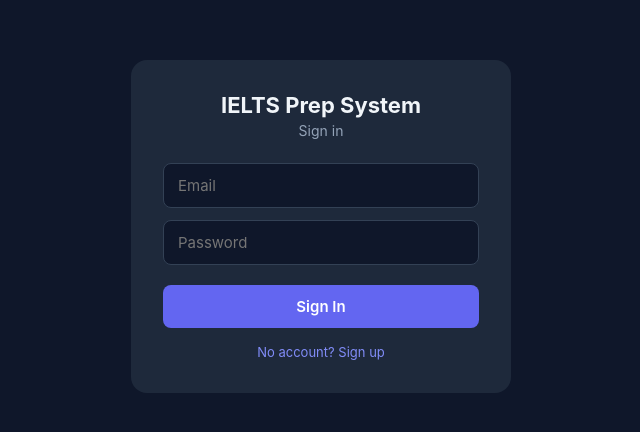
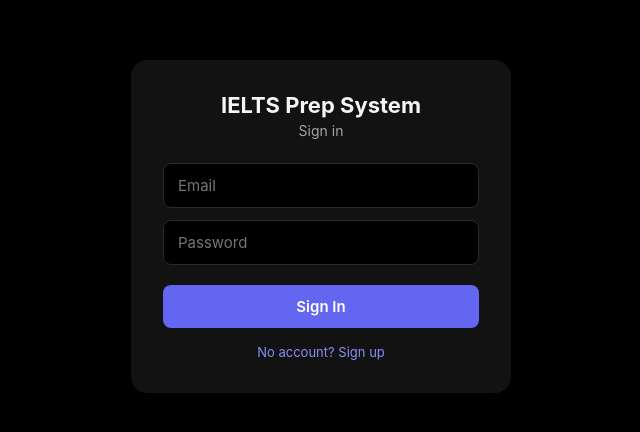
Before and after one commit to BigDebzz/IELTS-Prep-App, a React (Create React App) app: page / in a window 1280 px wide. Shown: the part 174-606 px from the top of the page, without its empty margins (319-959 px from the left). Built offline with nearby package versions, Linux system fonts and the light colour scheme; no server answers.

Commit message:
Update AuthScreen.jsx

```diff
--- a/src/components/AuthScreen.jsx
+++ b/src/components/AuthScreen.jsx
@@ -40,14 +40,14 @@ export default function AuthScreen() {
 }
 
 const s = {
-  wrap: { minHeight: '100vh', display: 'flex', alignItems: 'center', justifyContent: 'center', background: '#0f172a', padding: 16 },
-  card: { background: '#1e293b', borderRadius: 16, padding: 32, width: '100%', maxWidth: 380 },
-  title: { color: '#f1f5f9', fontSize: 22, marginBottom: 4, textAlign: 'center' },
-  subtitle: { color: '#94a3b8', fontSize: 14, marginBottom: 24, textAlign: 'center' },
+  wrap: { minHeight: '100vh', display: 'flex', alignItems: 'center', justifyContent: 'center', background: '#000000', padding: 16 },
+  card: { background: '#121212', borderRadius: 16, padding: 32, width: '100%', maxWidth: 380 },
+  title: { color: '#f5f5f5', fontSize: 22, marginBottom: 4, textAlign: 'center' },
+  subtitle: { color: '#a3a3a3', fontSize: 14, marginBottom: 24, textAlign: 'center' },
   form: { display: 'flex', flexDirection: 'column', gap: 12 },
-  input: { padding: '12px 14px', borderRadius: 8, border: '1px solid #334155', background: '#0f172a', color: '#f1f5f9', fontSize: 15 },
+  input: { padding: '12px 14px', borderRadius: 8, border: '1px solid #2a2a2a', background: '#000000', color: '#f5f5f5', fontSize: 15 },
   button: { padding: '12px 14px', borderRadius: 8, border: 'none', background: '#6366f1', color: 'white', fontSize: 15, fontWeight: 600, cursor: 'pointer', marginTop: 8 },
-  switchBtn: { marginTop: 16, background: 'none', border: 'none', color: '#818cf8', cursor: 'pointer', fontSize: 13, width: '100%' },
+  switchBtn: { marginTop: 16, background: 'none', border: 'none', color: '#8b8cf8', cursor: 'pointer', fontSize: 13, width: '100%' },
   error: { color: '#f87171', fontSize: 13, margin: 0 },
   info: { color: '#4ade80', fontSize: 13, margin: 0 },
 };
```
